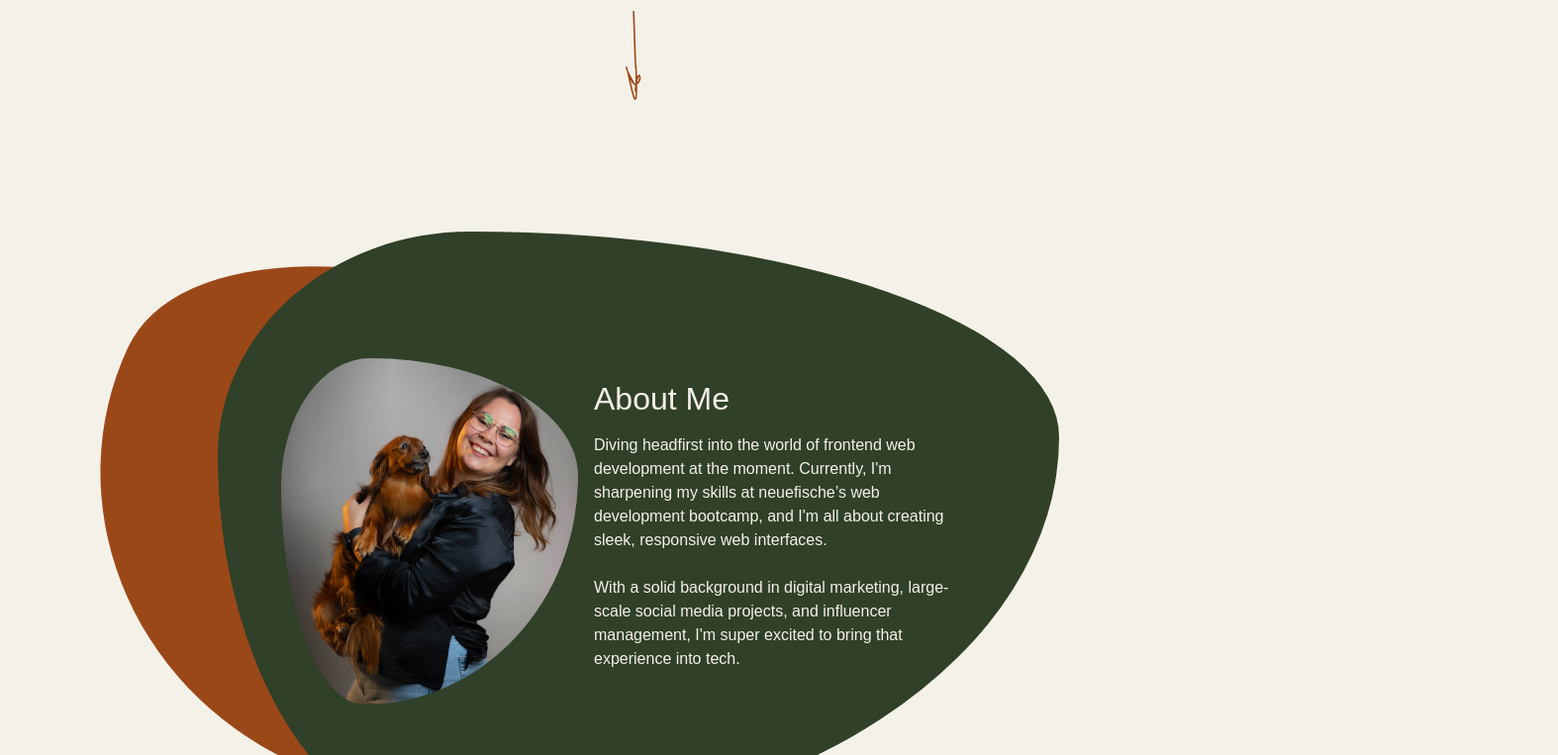
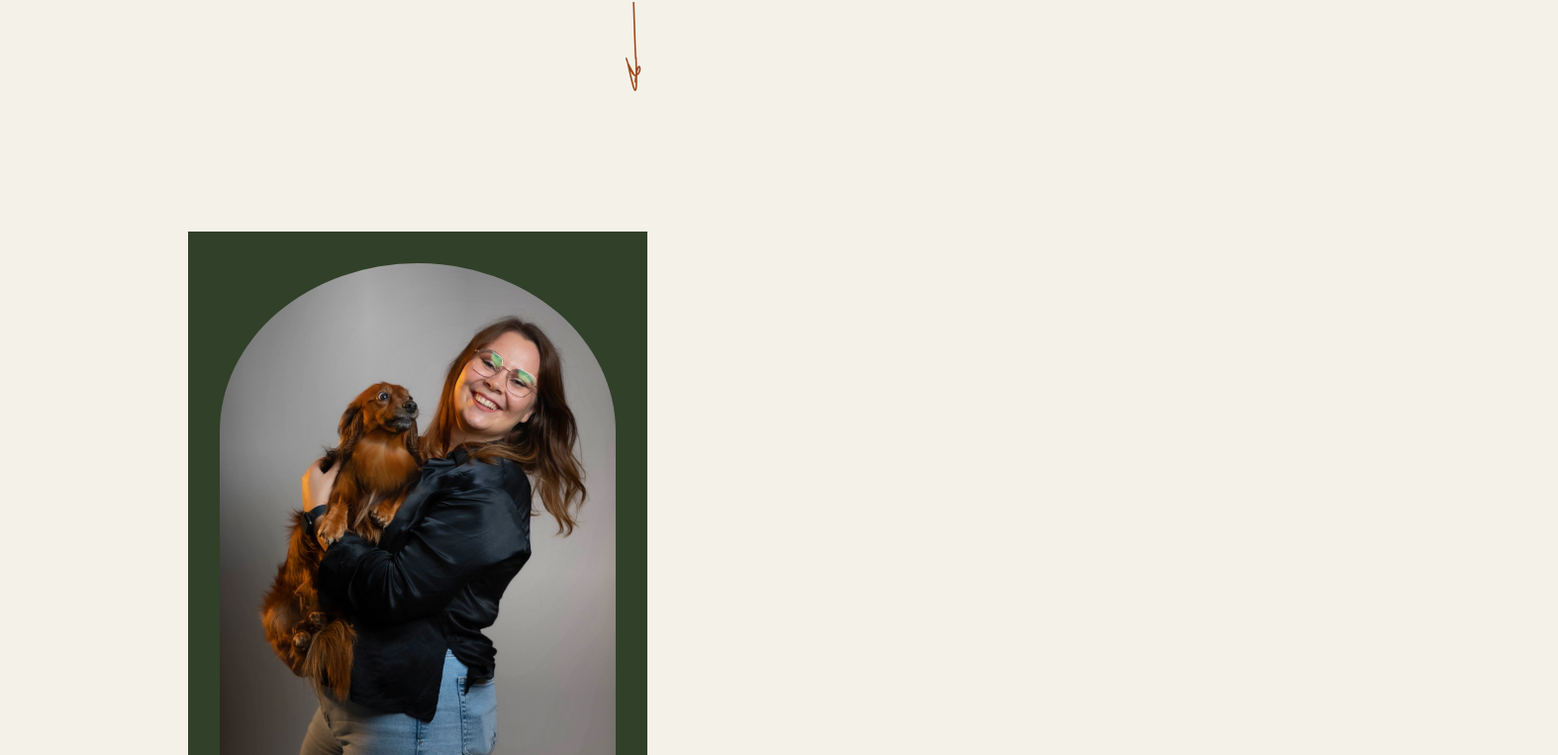
Before and after one commit to anapecic/anapecic-de, a Next.js app: page / in a window 1280 px wide. Shown: the part 574-1337 px from the top of the page at 99% size, 1574 px wide, since content can reach past the window. Built offline with nearby package versions, Linux system fonts and the light colour scheme.

Commit message:
removed grid

```diff
--- a/components/AboutMe/AboutMe.js
+++ b/components/AboutMe/AboutMe.js
@@ -7,8 +7,13 @@ const AboutRechts = styled.div`
   flex-direction: column;
   text-align: left;
   justify-content: center;
-  padding-left: 1rem;
-  padding-right: 2rem;
+`;
+
+const StyledImage = styled(Image)`
+  width: 100%;
+  height: auto;
+  border-radius: 50% 50% 10% 10% / 33% 33% 0% 0%;
+  padding-bottom: 1rem;
 `;
 
 const AboutHeadline = styled.div`
@@ -23,28 +28,16 @@ const AboutTitle = styled.h2`
 
 const AboutWrapper = styled.section`
   display: flex;
+  flex-wrap: wrap;
   margin-bottom: 100px;
-  margin-left: 30px;
-  margin-right: 20px;
   grid-column-start: 2;
   background: #314028;
   color: #f4f1e8;
-  padding: 8rem 4rem;
-  border-radius: 30% 70% 72% 28% / 37% 34% 66% 63%;
   position: relative;
-`;
-
-const StyledBackground = styled.div`
-  background: #9b4819;
-  padding: 7rem;
-  border-radius: 72% 28% 48% 52% / 41% 34% 66% 59%;
-  z-index: -1;
-  width: 400px;
-  height: 300px;
-  position: absolute;
-  left: -140px;
-  top: 30px;
-  transform: rotate(25deg);
+  align-items: center;
+  justify-content: center;
+  padding: 2rem 2rem;
+  max-width: 400px;
 `;
 
 const StyledText = styled.p`
@@ -52,20 +45,21 @@ const StyledText = styled.p`
   font-size: 1rem;
 `;
 
-const AboutLinks = styled.div``;
+const AboutLinks = styled.div`
+  width: 100%;
+`;
 
 export default function AboutMe() {
   return (
+    <>
       <AboutWrapper id="about-me">
-      <StyledBackground></StyledBackground>
         <AboutLinks>
-        <Image
+          <StyledImage
             src="/Ana und Patchy cute.jpg"
             width={300}
             height={350}
             alt="Ana und Hund"
             style={{
-            borderRadius: "30% 70% 72% 28% / 37% 34% 66% 63%",
               objectFit: "cover",
             }}
           />
@@ -73,20 +67,20 @@ export default function AboutMe() {
         <AboutRechts>
           <AboutHeadline className="about-headline">
             <AboutTitle>About Me</AboutTitle>
-          {/* <Circle position="left: -40px; top: -45px;" scale="scale: 2.5;" /> */}
           </AboutHeadline>
           <StyledText>
             Diving headfirst into the world of frontend web development at the
-          moment. Currently, I&apos;m sharpening my skills at neuefische&rsquo;s
-          web development bootcamp, and I&apos;m all about creating sleek,
-          responsive web interfaces.
+            moment. Currently, I&apos;m sharpening my skills at
+            neuefische&rsquo;s web development bootcamp, and I&apos;m all about
+            creating sleek, responsive web interfaces.
             <br />
             <br />
-          With a solid background in digital marketing, large-scale social media
-          projects, and influencer management, I&apos;m super excited to bring
-          that experience into tech.
+            With a solid background in digital marketing, large-scale social
+            media projects, and influencer management, I&apos;m super excited to
+            bring that experience into tech.
           </StyledText>
         </AboutRechts>
       </AboutWrapper>
+    </>
   );
 }
--- a/components/Start/Start.js
+++ b/components/Start/Start.js
@@ -5,6 +5,7 @@ import Link from "next/link";
 
 const HeadlineWrapper = styled.div`
   position: relative;
+  text-align: center;
 `;
 
 const appearText = keyframes`0% {
@@ -19,10 +20,8 @@ const Headline = styled.h1`
   font-weight: normal;
   font-family: Radley;
   font-weight: normal;
-  font-size: 5rem;
+  font-size: 4rem;
   animation: ${appearText} 1s linear forwards 1;
-  overflow: hidden;
-  white-space: nowrap;
   display: inline;
 `;
 
@@ -59,10 +58,9 @@ export default function Start() {
     <>
       <HeadlineWrapper>
         <Headline>Hello, I am Ana!</Headline>
-        <Circle position="right: -185px;top: -50px;" scale="scale: 4.2" />
       </HeadlineWrapper>
       <Subtitle>
-        Web Developer in Training and <br /> Social Media Marketing Expert
+        Web Developer in Training and Social Media Marketing Expert
       </Subtitle>
       <KontaktBtn href="/kontakt/">Kontakt</KontaktBtn>
       <Link href="#about-me">
```
Lines whose indentation alone changed are shown as unchanged.
